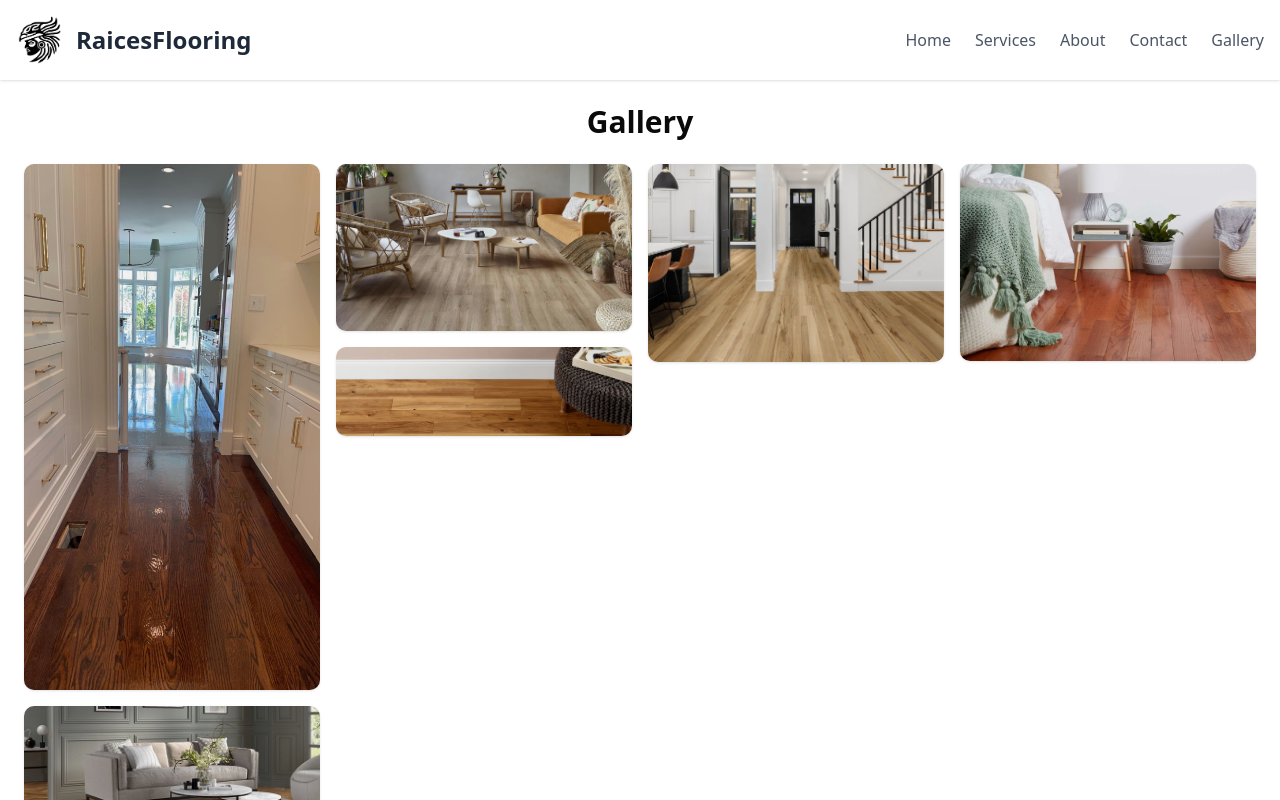
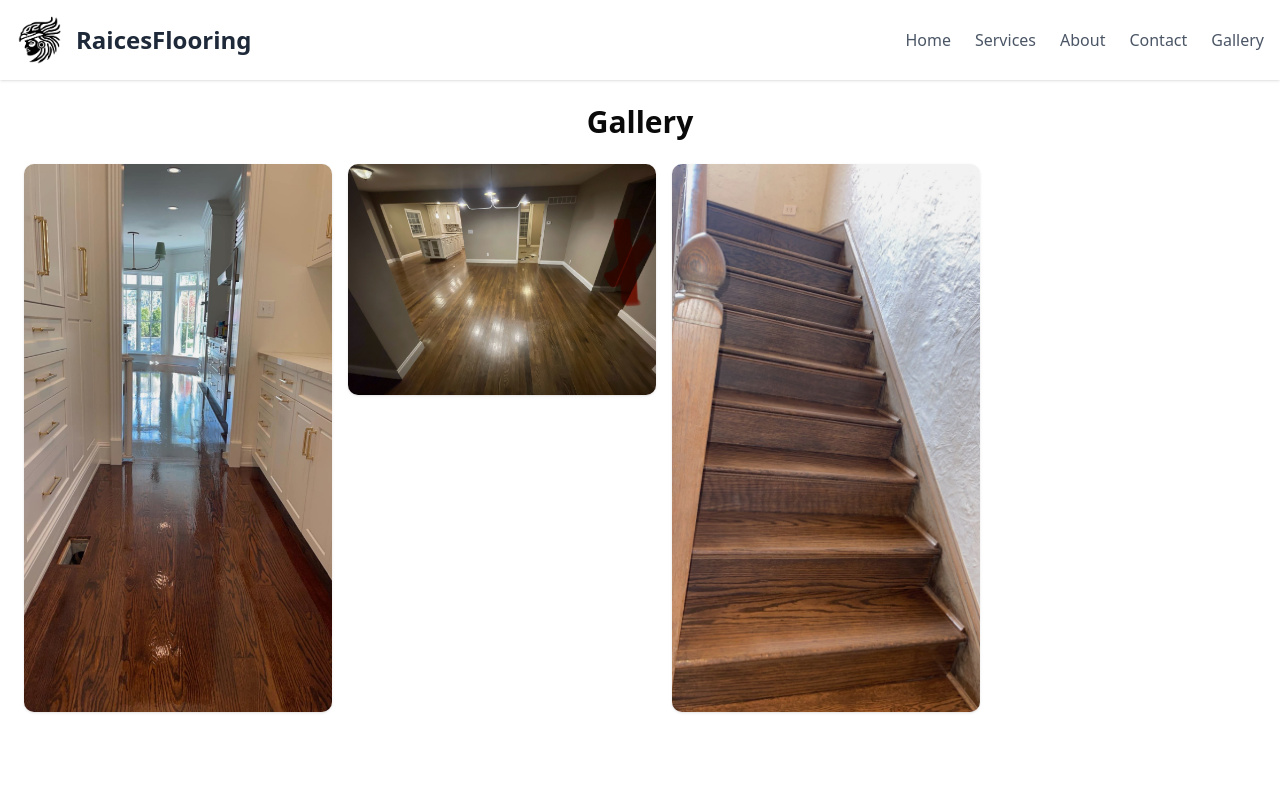
Before and after one commit to SoyIsrael/FlooringWebsite, a React (Vite) app: page /gallery in a window 1280 px wide. Shown: the top 800 px of the page. Built offline with nearby package versions, Linux system fonts and the light colour scheme.

Commit message:
Updated example gallery images with real images.

```diff
--- a/src/pages/Gallery.jsx
+++ b/src/pages/Gallery.jsx
@@ -5,12 +5,8 @@ import Masonry from "react-masonry-css";
 export default function Gallery() {
   const images = [
     "/gallery/image1.jpg",
-    "/gallery/example1.jpg",
-    "/gallery/example2.jpg",
-    "/gallery/example4.jpg",
-    "/gallery/example5.jpg",
-    "/gallery/example6.jpg",
-
+    "/gallery/image2.jpg",
+    "/gallery/image3.jpg",
     // Add more as needed
   ];
 
```
Also changed, not shown: public/gallery/image2.jpg (added), public/gallery/image3.jpg (added).
